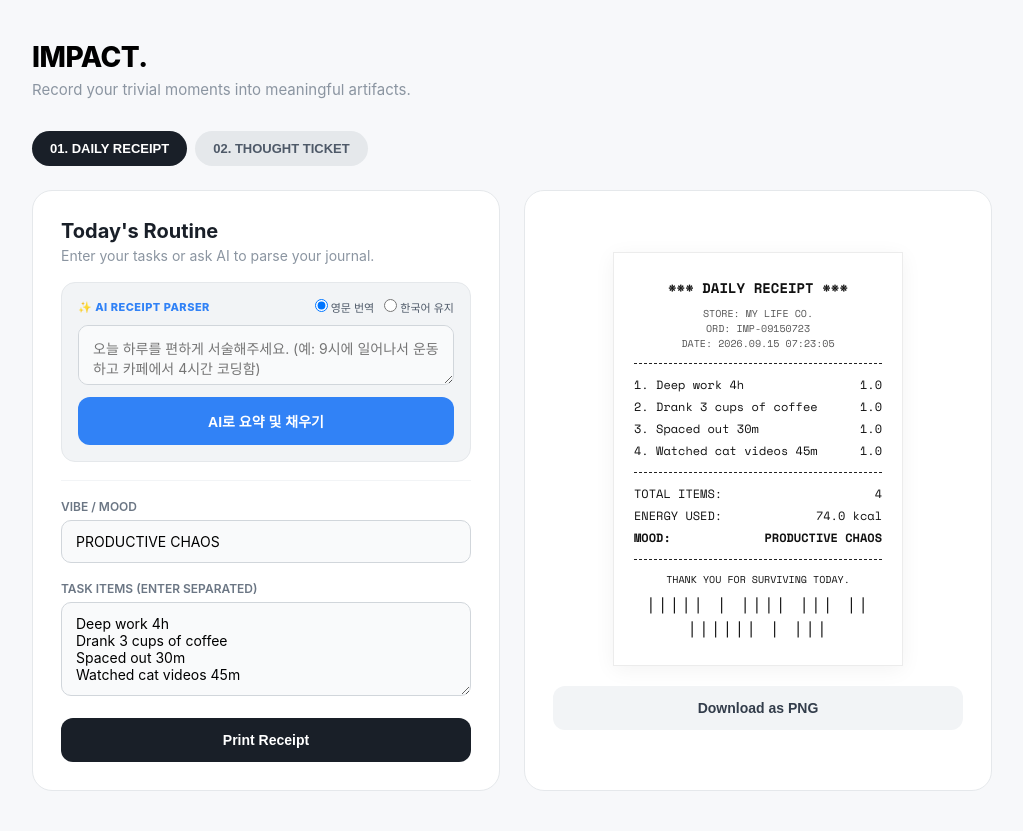
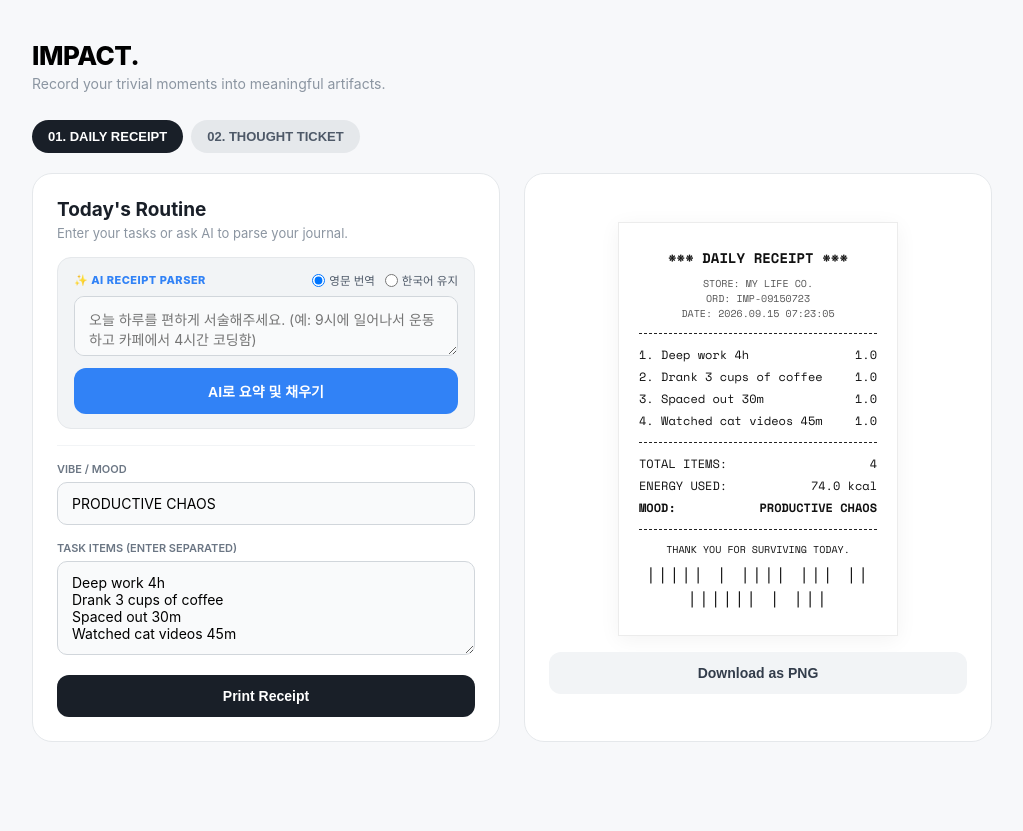
Before and after one commit to kimminniegu/FLASK_RECEIPT, a Flask app: page / in a window 1280 px wide. Shown: the whole page, without its empty margins (128-1151 px from the left). After the commit the page ends 742 px from the top, so only its background shows below. Run offline with Flask 3, Linux system fonts and the light colour scheme; some web fonts are replaced.

Commit message:
css 전체 수정

```diff
--- a/static/css/style.css
+++ b/static/css/style.css
@@ -9,7 +9,7 @@ body {
     color: #191f28;
     font-family: 'Pretendard', -apple-system, BlinkMacSystemFont, sans-serif;
     -webkit-font-smoothing: antialiased;
-    padding: 40px 20px;
+    padding: 40px 16px;
 }
 
 .wrapper {
@@ -19,11 +19,11 @@ body {
 
 .header {
     text-align: left;
-    margin-bottom: 32px;
+    margin-bottom: 28px;
 }
 
 .brand {
-    font-size: 28px;
+    font-size: 26px;
     font-weight: 800;
     letter-spacing: -0.5px;
     color: #000;
@@ -31,22 +31,22 @@ body {
 
 .subtitle {
     color: #8b95a1;
-    font-size: 15px;
-    margin-top: 6px;
+    font-size: 14px;
+    margin-top: 4px;
 }
 
 /* 탭 버튼 */
 .nav-tabs {
     display: flex;
     gap: 8px;
-    margin-bottom: 24px;
+    margin-bottom: 20px;
 }
 
 .tab-btn {
     border: none;
     background: #e5e8eb;
     color: #4e5968;
-    padding: 10px 18px;
+    padding: 9px 16px;
     border-radius: 20px;
     font-size: 13px;
     font-weight: 600;
@@ -82,30 +82,30 @@ body {
 .card {
     background: #ffffff;
     border-radius: 20px;
-    padding: 28px;
+    padding: 24px;
     border: 1px solid #e5e8eb;
     display: flex;
     flex-direction: column;
 }
 
 .section-title {
-    font-size: 20px;
+    font-size: 19px;
     font-weight: 700;
     margin-bottom: 4px;
 }
 
 .desc {
-    font-size: 14px;
+    font-size: 13px;
     color: #8b95a1;
-    margin-bottom: 18px;
+    margin-bottom: 16px;
 }
 
-/* AI Assistant 박스 */
+/* [문제 2 해결] AI Assistant Block 및 라벨 줄바꿈 방지 */
 .ai-box {
     background: #f2f4f6;
     border-radius: 14px;
-    padding: 16px;
-    margin-bottom: 18px;
+    padding: 14px 16px;
+    margin-bottom: 16px;
     border: 1px solid #e5e8eb;
 }
 
@@ -113,7 +113,9 @@ body {
     display: flex;
     justify-content: space-between;
     align-items: center;
-    margin-bottom: 10px;
+    margin-bottom: 8px;
+    gap: 8px;
+    flex-wrap: wrap; /* 폭이 좁을 때 줄 단위로 깔끔하게 정렬 */
 }
 
 .ai-tag {
@@ -121,17 +123,23 @@ body {
     font-weight: 800;
     color: #3182f6;
     letter-spacing: 0.5px;
+    white-space: nowrap;
 }
 
 .lang-switch {
-    font-size: 11px;
+    font-size: 11.5px;
     color: #4e5968;
     display: flex;
     gap: 10px;
+    white-space: nowrap; /* 글자 아래로 꺾임 방지 */
 }
 
 .lang-switch label {
     cursor: pointer;
+    display: inline-flex;
+    align-items: center;
+    gap: 4px;
+    white-space: nowrap;
 }
 
 .ai-btn {
@@ -151,16 +159,16 @@ body {
 
 .divider-line {
     border-top: 1px solid #f2f4f6;
-    margin-bottom: 18px;
+    margin-bottom: 16px;
 }
 
 .input-group {
-    margin-bottom: 18px;
+    margin-bottom: 16px;
 }
 
 .input-group label {
     display: block;
-    font-size: 12px;
+    font-size: 11px;
     font-weight: 600;
     color: #6b7684;
     margin-bottom: 6px;
@@ -187,7 +195,7 @@ input[type="text"]:focus, textarea:focus {
 .btn {
     border: none;
     border-radius: 12px;
-    padding: 14px 20px;
+    padding: 13px 20px;
     font-size: 14px;
     font-weight: 600;
     cursor: pointer;
@@ -210,16 +218,21 @@ input[type="text"]:focus, textarea:focus {
     opacity: 0.85;
 }
 
-/* 영수증 스타일 */
+/* 프리뷰 패널 공통 */
 .preview-panel {
     display: flex;
     flex-direction: column;
     align-items: center;
     justify-content: center;
+    width: 100%;
 }
 
+/* ===================================================
+   영수증 스타일 (D2Coding 고정)
+   =================================================== */
 .receipt-container {
-    width: 290px;
+    width: 280px;
+    max-width: 100%;
     background: #ffffff;
     padding: 24px 20px;
     box-shadow: 0 4px 20px rgba(0, 0, 0, 0.05);
@@ -274,86 +287,17 @@ input[type="text"]:focus, textarea:focus {
 }
 
 /* ===================================================
-   공통 프리뷰 패널 (모바일에서 아래로 깔끔하게 배치)
-   =================================================== */
-.preview-panel {
-    display: flex;
-    flex-direction: column;
-    align-items: center;
-    justify-content: center;
-    width: 100%;
-    overflow: hidden;
-}
-
-/* ===================================================
-   영수증 스타일 (원래대로 유지)
-   =================================================== */
-.receipt-container {
-    width: 290px;
-    background: #ffffff;
-    padding: 24px 20px;
-    box-shadow: 0 4px 20px rgba(0, 0, 0, 0.05);
-    border: 1px solid #ececec;
-    font-family: 'D2Coding', 'Space Mono', monospace;
-    font-size: 12px;
-    color: #111;
-    line-height: 1.5;
-}
-
-.receipt-header {
-    text-align: center;
-    margin-bottom: 12px;
-}
-
-.receipt-logo {
-    font-weight: 700;
-    font-size: 14px;
-    margin-bottom: 8px;
-}
-
-.meta-line {
-    font-size: 10px;
-    color: #555;
-}
-
-.divider-dashed {
-    border-top: 1px dashed #222;
-    margin: 12px 0;
-}
-
-.receipt-body .row, .receipt-summary .row {
-    display: flex;
-    justify-content: space-between;
-    margin-bottom: 4px;
-}
-
-.font-bold {
-    font-weight: 700;
-}
-
-.receipt-footer {
-    text-align: center;
-    font-size: 10px;
-    margin-top: 8px;
-}
-
-.barcode {
-    font-size: 16px;
-    letter-spacing: 2px;
-    margin-top: 6px;
-}
-
-/* ===================================================
-   보딩패스 티켓 스타일 (가로형 유지 + 모바일 자동 핏)
+   [문제 1 & 3 해결] 보딩패스 티켓 스타일 (가로형 유지 + 높이 일치)
    =================================================== */
 .ticket-wrapper {
-    width: 440px;
+    width: 100%;
+    max-width: 440px;
     min-height: 220px;
     height: auto;
     background: #ffffff;
     border-radius: 16px;
     display: flex;
-    flex-direction: row; /* 원래 가로 디자인 유지 */
+    flex-direction: row !important; /* 모바일에서도 무조건 원본 가로형 유지 */
     position: relative;
     border: 1px solid #d1d6db;
     overflow: hidden;
@@ -543,49 +497,41 @@ input[type="text"]:focus, textarea:focus {
 
 .barcode-numbers {
     font-family: 'Space Mono', monospace;
-    font-size: 6.5px;
+    font-size: 6px;
     color: #6b7684;
-    letter-spacing: 0.5px;
+    letter-spacing: 0.3px;
     margin-top: 2px;
     white-space: nowrap;
 }
 
-/* ===================================================
-   📱 모바일 화면 최적화 (가로형 유지한 채 쏙 맞춤)
-   =================================================== */
+/* 모바일 전용 미세 스케일 조정 (가로 형태 완벽 유지) */
 @media (max-width: 480px) {
     .ticket-wrapper {
-        width: 100%;
-        max-width: 360px;
-        min-height: 180px;
+        min-height: 195px;
     }
     .ticket-header-bar, .stub-header-bar {
-        padding: 8px 10px;
-        font-size: 8px;
+        height: 34px;
+        font-size: 9px;
     }
     .ticket-content {
-        padding: 10px 12px;
+        padding: 10px 12px 10px 12px;
     }
     .ticket-msg {
         font-size: 14px;
     }
-    .ticket-info-group {
-        gap: 12px;
+    .stub-content {
+        padding: 10px 8px;
     }
     .info-row .val, .stub-field .val {
-        font-size: 11px;
-    }
-    .stub-content {
-        padding: 8px 10px;
+        font-size: 10.5px;
     }
     .real-barcode {
-        font-size: 10px;
-        letter-spacing: 0.5px;
+        font-size: 9.5px;
     }
 }
 
 #btn-download-ticket, #btn-download-receipt {
     width: 100%;
     max-width: 440px;
-    margin-top: 20px;
+    margin-top: 16px;
 }
```
Also changed, not shown: other parts of static/css/style.css (+39 -29 lines).
